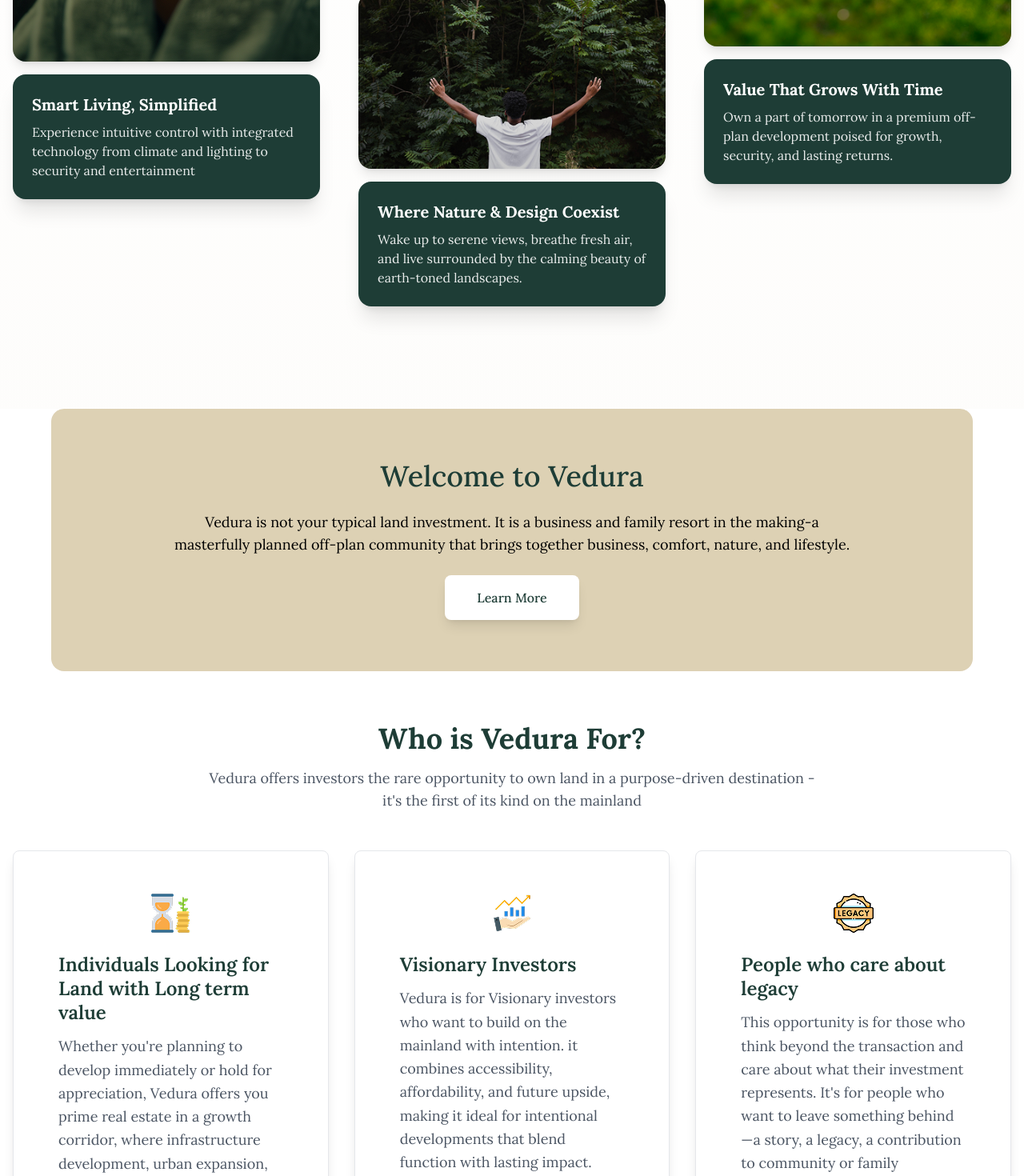
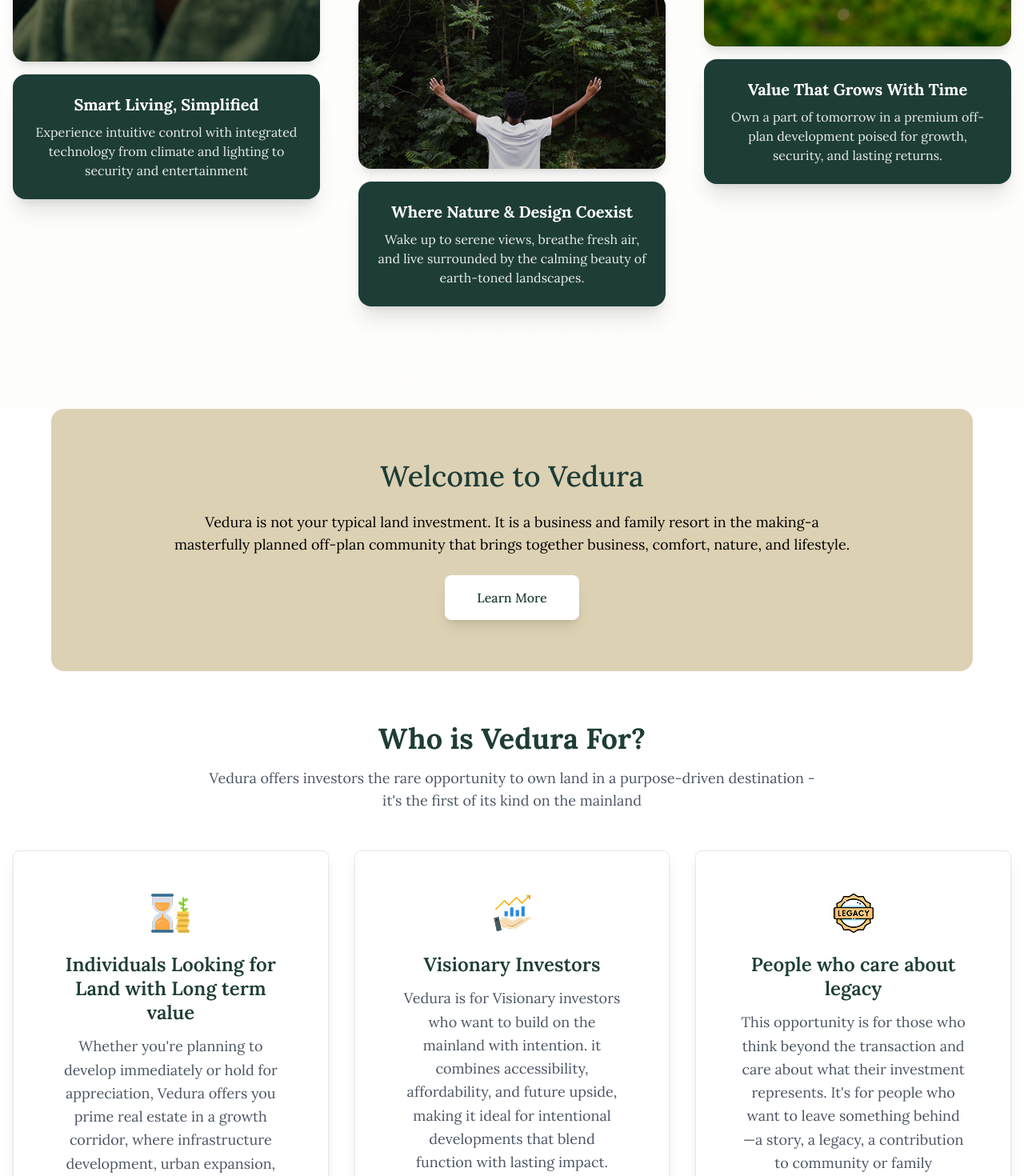
Before and after one commit to tadeniji06/Vedura, a React (Vite) app: page / in a window 1280 px wide. Shown: the part 1520-2990 px from the top of the page at 80% size. Built offline with nearby package versions, Linux system fonts and the light colour scheme.

Commit message:
update -

```diff
--- a/src/components/home/ShowCase.jsx
+++ b/src/components/home/ShowCase.jsx
@@ -86,10 +86,10 @@ const ShowCase = () => {
         className={`${content.color} text-white p-4 md:p-6 rounded-2xl shadow-xl mt-4 hover:shadow-2xl transition-shadow duration-300`}
         whileHover={{ y: -2 }}
       >
-        <h3 className="font-bold text-lg md:text-xl mb-2">
+        <h3 className="font-bold text-lg md:text-xl mb-2 text-center">
           {content.title}
         </h3>
-        <p className="text-sm md:text-base text-white/90 leading-relaxed">
+        <p className="text-sm md:text-base text-white/90 leading-relaxed text-center">
           {content.description}
         </p>
       </motion.div>
--- a/src/components/home/WhoisVeduraFor.jsx
+++ b/src/components/home/WhoisVeduraFor.jsx
@@ -54,10 +54,10 @@ const WhoisVeduraFor = () => {
 
             {/* Content */}
             <div className='p-6'>
-              <h3 className='text-primary-green text-2xl font-semibold mb-3 leading-tight'>
+              <h3 className='text-primary-green text-2xl font-semibold mb-3 leading-tight text-center'>
                 {opportunity.title}
               </h3>
-              <p className='text-gray-600 text-lg leading-relaxed'>
+              <p className='text-gray-600 text-lg leading-relaxed text-center'>
                 {opportunity.body}
               </p>
             </div>
```
